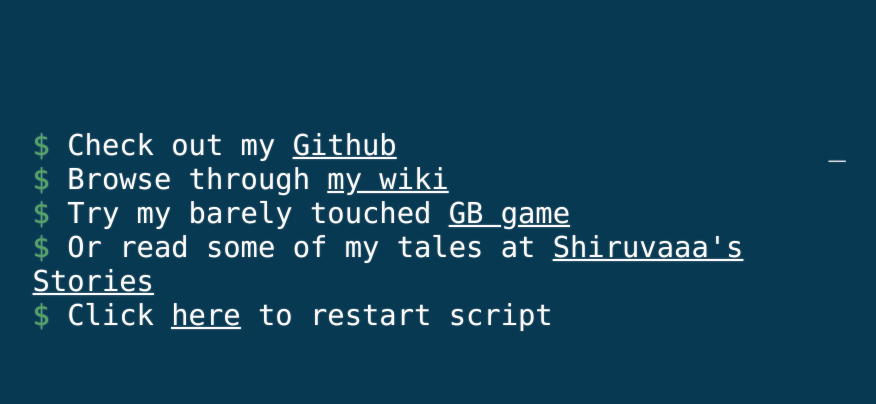
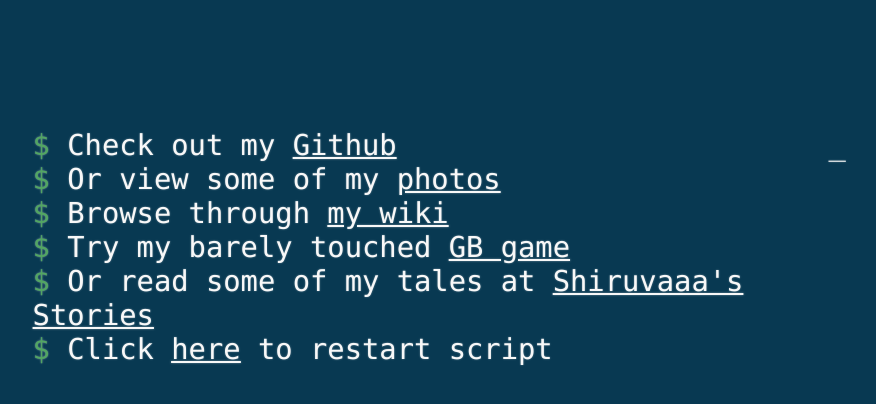
Before and after one commit to SilverFS/shiruvaaa, a plain HTML site: page things/index.html in a window 1280 px wide. Shown: the whole page, without its empty margins (115-991 px from the left). Drawn offline with nearby package versions, Linux system fonts and the light colour scheme.

Commit message:
Added Lychee photo gallery link

```diff
--- a/things/index.html
+++ b/things/index.html
@@ -27,6 +27,8 @@
         <p class="ptext">
           <span class="dollar"></span> Check out my <a href="https://github.com/silverfs" target="_blank">Github</a>
           <br />
+          <span class="dollar"></span> Or view some of my <a href="https://lychee.shiruvaaa.net/" target="_blank">photos</a>
+          <br />
           <span class="dollar"></span> Browse through <a href="https://wiki.shiruvaaa.net" target="_blank">my wiki</a>
           <br />
           <span class="dollar"></span> Try my barely touched <a href="/play" target="_blank">GB game</a>
```
